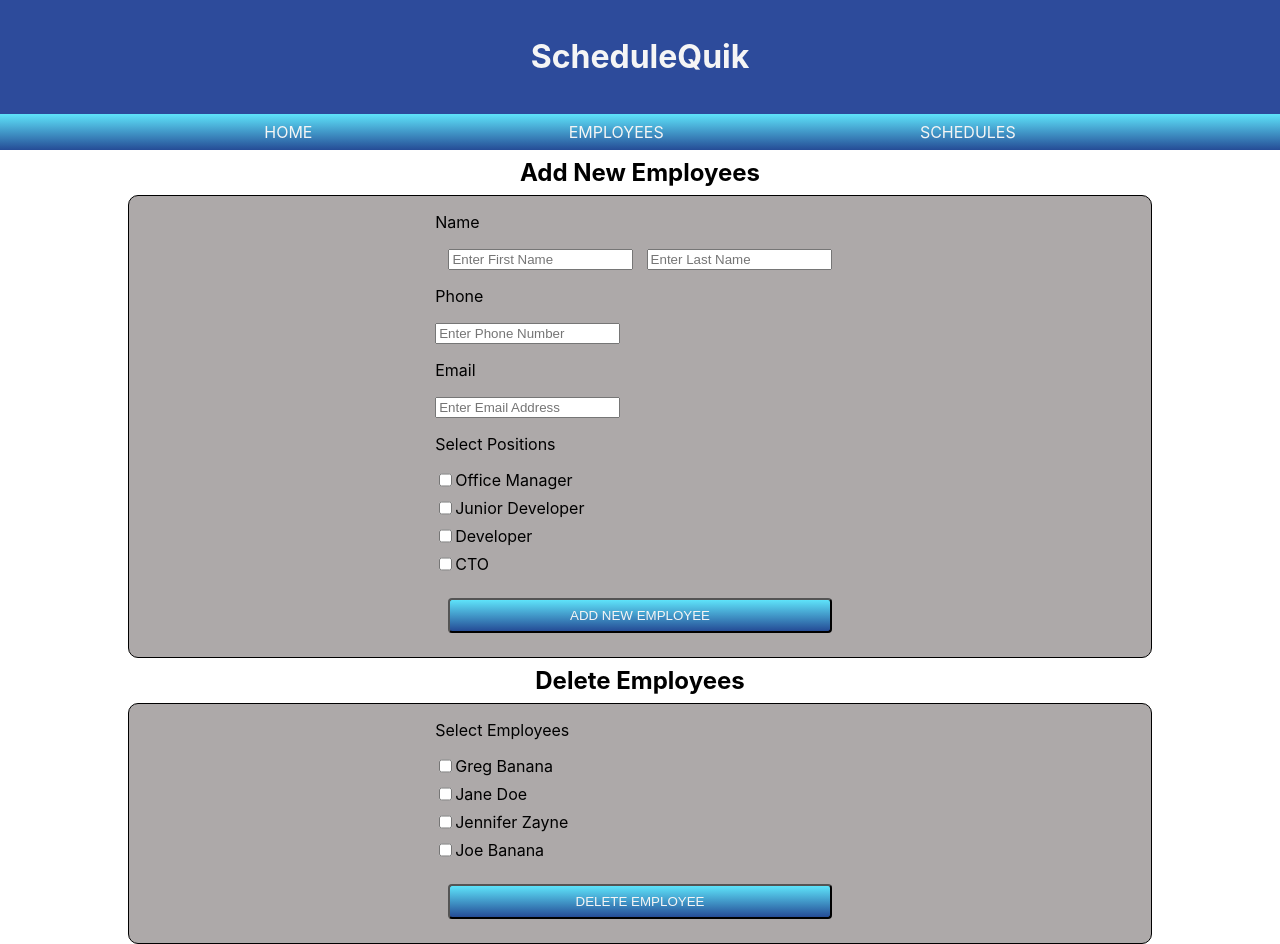
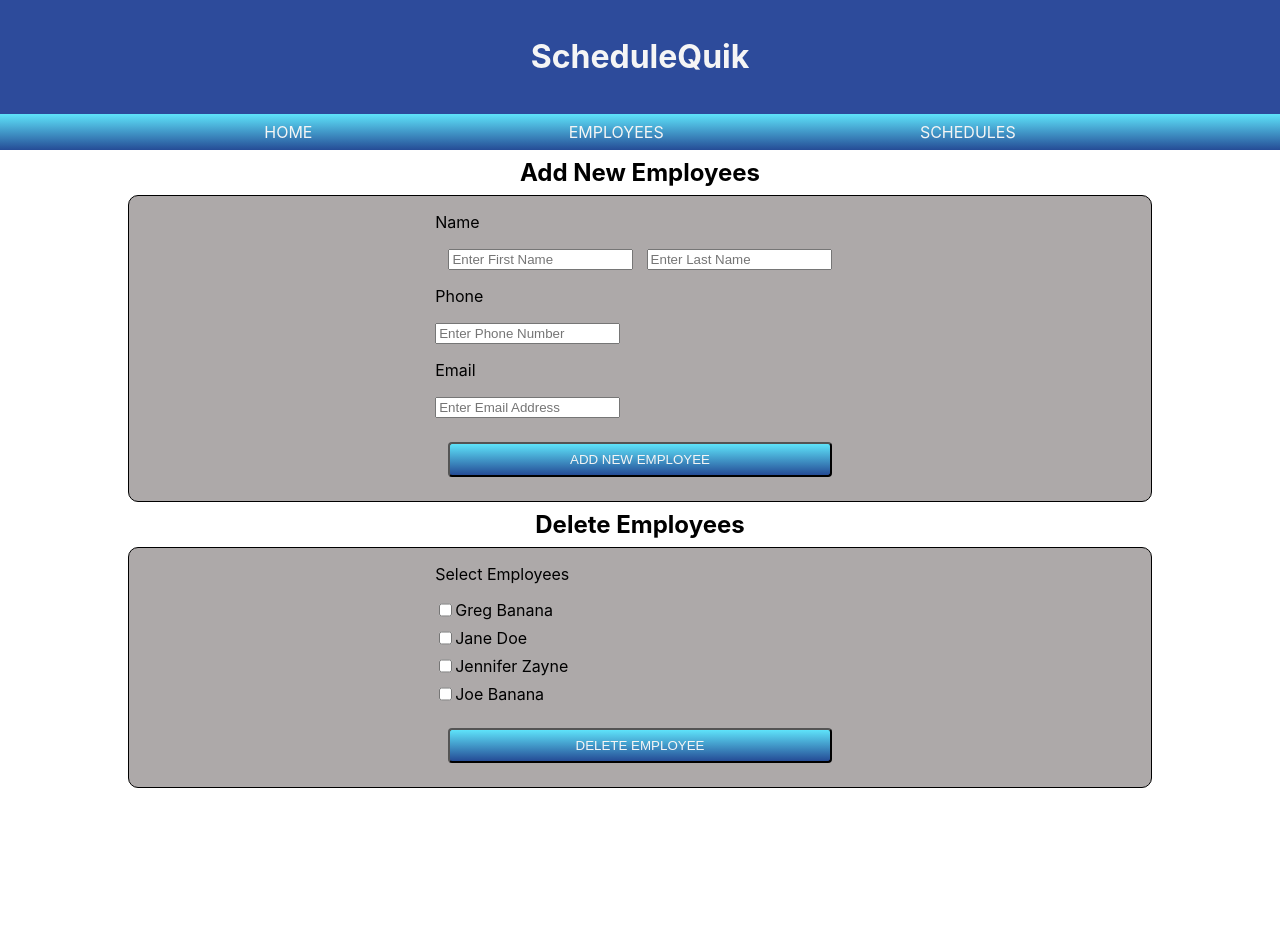
Before and after one commit to StPeteFrank/schedulequik, a React (Create React App) app: page /addnewemployees in a window 1280 px wide. After the commit the page ends 800 px from the top, so only its background shows below. Built offline with nearby package versions, Linux system fonts and the light colour scheme.

Commit message:
Add Employee layout edited.

```diff
--- a/src/AddNewEmployees.js
+++ b/src/AddNewEmployees.js
@@ -35,21 +35,6 @@ class AddNewEmployees extends Component {
               <input type="text" placeholder="Enter Email Address" />
             </div>
 
-            <p>Select Positions</p>
-            {/* These hard-coded Select Positions inputs will come from PositionsTable db (HttpGet). */}
-            {/* Once they are selected they will add to EmployeePositionsTable (HttpPut). */}
-            <div className="ListedPositions">
-              <input type="checkbox" /> <label>Office Manager</label>
-            </div>
-            <div className="ListedPositions">
-              <input type="checkbox" /> <label>Junior Developer</label>
-            </div>
-            <div className="ListedPositions">
-              <input type="checkbox" /> <label>Developer</label>
-            </div>
-            <div className="ListedPositions">
-              <input type="checkbox" /> <label>CTO</label>
-            </div>
             <div className="AddNewEmployeeButton">
               <button>ADD NEW EMPLOYEE</button>
               {/* Once AddNewEmployeeButton is clicked the new employee will be saved and
--- a/src/Employees.js
+++ b/src/Employees.js
@@ -11,8 +11,8 @@ class Employees extends Component {
             <h3>Employee List</h3>
           </div>
           <div className="AddEditTabs">
+            <Link to="/addnewemployees">ADD NEW EMPLOYEE</Link>
             <Link to="/addpositions">ADD/EDIT POSITIONS</Link>
-            <Link to="/addnewemployees">ADD NEW EMPLOYEE</Link>
           </div>
           <div className="EmployeeContainer">
             {/* The EmployeeTable will come from EmployeesTable db (HttpGet). */}
```
